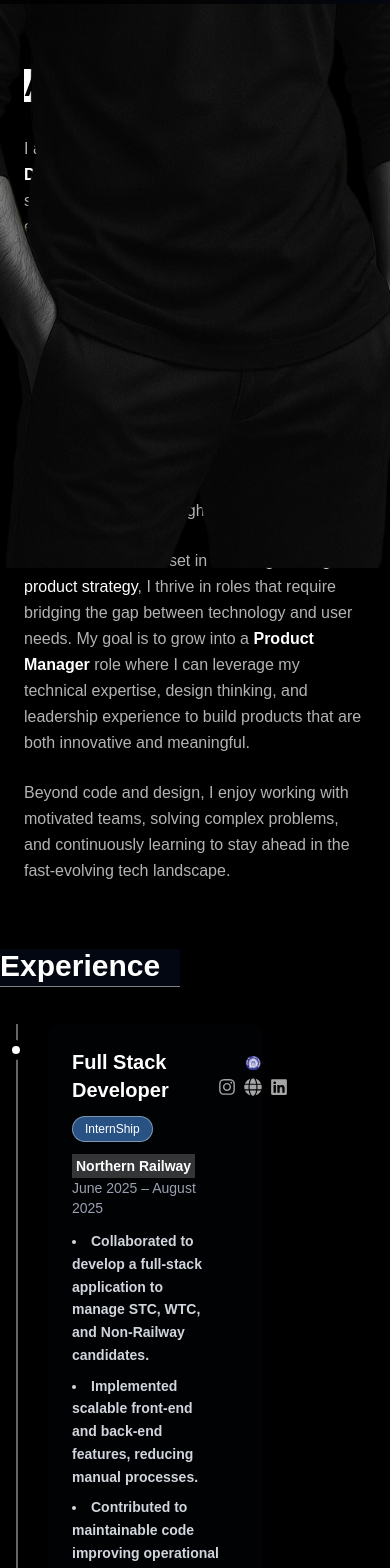
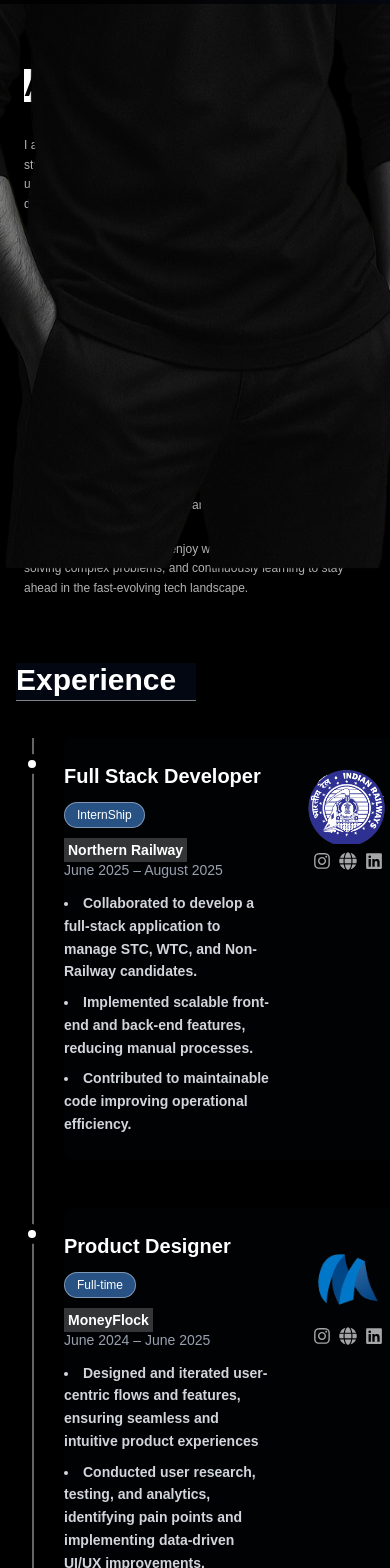
Before and after one commit to alvindevil/next_portfolio, a Next.js app: page / in a window 390 px wide. Shown: the part 840-2408 px from the top of the page. Built offline with nearby package versions, Linux system fonts and the light colour scheme.

Commit message:
aboutUs and expSec responsive improved

```diff
--- a/src/app/pages/landingPage.tsx
+++ b/src/app/pages/landingPage.tsx
@@ -55,9 +55,10 @@ const LandingPage = () => {
         style={{ opacity: overlayOpacity }}
         className="fixed inset-0 bg-gradient-to-r from-black/80 to-gray-950/80 z-10 pointer-events-none"
       />
+      {/* middle line */}
       <motion.div
       style={{opacity : lineOpacity}}
-      className="w-[2px] h-[800px] bg-gray-500 fixed right-[30%] top-28 z-20">
+      className="w-[2px] h-[800px] bg-gray-500 fixed right-[30%] top-28 z-20 hidden sm:block">
       </motion.div>
 
       <HeroSection
--- a/src/app/sections/aboutSection.tsx
+++ b/src/app/sections/aboutSection.tsx
@@ -21,7 +21,7 @@ export default function AboutSection() {
         whileInView={{ opacity: 1, y: 0 }}
         transition={{ duration: 0.7, ease: 'easeOut' }}
         viewport={{ once: true }}
-        className="max-w-4xl space-y-6 text-white/70 leading-relaxed"
+        className="max-w-4xl space-y-6 text-white/70 leading-relaxed sm:text-[20px] text-[12px]"
       >
         <p>
           I am a <span className="text-white font-semibold">Full Stack Developer</span> and
--- a/src/app/sections/expSection.tsx
+++ b/src/app/sections/expSection.tsx
@@ -61,14 +61,14 @@ const experiences = [
 
 export default function ExperienceSection() {
   return (
-    <section className="max-w-[65vw] z-1 bg-black text-white sm:py-16 sm:px-6 md:px-12 cursor-pointer">
+    <section className="sm:max-w-[65vw] w-full ml-4 sm:ml-0  z-1 bg-black text-white sm:py-16 sm:px-6 md:px-12 cursor-pointer sm:text-base text-[12px] ">
       <h2 className="text-3xl md:text-4xl font-semibold mb-10 text-white">
         <span className='bg-gray-950 border-b-[0.3px] pb-1 pr-5 border-white/50 text-white'> Experience </span>
       </h2>
 
       <div className="relative ml-4">
         {/* Vertical Timeline Line */}
-        <div className="absolute left-0 top-0 h-full w-[2px] bg-white/40"></div>
+        <div className="absolute left-0 top-0 h-full w-[2px] bg-white/40 "></div>
 
         <div className="space-y-12">
           {experiences.map((exp, idx) => (
@@ -87,9 +87,9 @@ export default function ExperienceSection() {
               className="absolute -left-[10px] mt-4 mb-3 w-5 h-5 rounded-full bg-white border-[6px] border-black box-border "></motion.div>
 
               {/* Card */}
-              <div className="ml-8  flex flex-row justify-between items-start  pl-6 py-6 bg-gray-900/10 rounded-lg  hover:border-white transition-all ease-in-out  w-full box-border">
+              <div className="ml-8 flex flex-row justify-between items-start px-2 pl-0 sm:pl-6 py-6  bg-gray-900/10 rounded-lg  w-full  ">
                 {/* Left Side: Text */}
-                <div className="flex-1 pr-6 space-y-3">
+                <div className="flex-1 pr-6 space-y-3 w-full">
                   <div className="flex items-center gap-3 flex-wrap">
                     <h3 className="text-xl md:text-2xl font-semibold text-white">
                       {exp.role}
@@ -111,7 +111,7 @@ export default function ExperienceSection() {
                 </div>
 
                 {/* Right Side: Logo + Social Links */}
-                <div className="flex flex-col items-center w-[10%] h-fit py-2 gap-y-2">
+                <div className="flex flex-col items-center sm:w-[10%] w-[30%] h-fit py-2 gap-y-2">
                   <img
                     className="w-full h-full object-cover "
                     src={exp.src}
--- a/src/app/sections/hero.tsx
+++ b/src/app/sections/hero.tsx
@@ -115,7 +115,7 @@ export default function HeroSection({ prop }: HeroSectionProps) {
         {/* Right Quote */}
         <motion.blockquote
           style={{ y: subTextY, opacity: contentOpacity }}
-          className="absolute top-[20%]
+          className="absolute sm:top-[20%] top-[15%]
              left-[5%] sm:left-auto sm:right-[5%]
              w-[70%] sm:w-[30%]
              text-[60%] sm:text-[14px]
@@ -132,7 +132,7 @@ export default function HeroSection({ prop }: HeroSectionProps) {
         <motion.div style={{ opacity: contentOpacity }}>
           <button
             onClick={prop.cta.onClick}
-            className="font-bold text-[16px] opacity-0 shadow-2xl hover:shadow-white/60 absolute right-[10%] sm:right-[5%] bottom-7% sm:bottom-[10%] cursor-pointer w-fit h-fit px-8 py-2 text-white border rounded-4xl bg-white/20 hover:bg-white/90 hover:text-black"
+            className="font-bold text-[16px] sm:opacity-100 opacity-0 shadow-2xl hover:shadow-white/60 absolute right-[10%] sm:right-[5%] bottom-7% sm:bottom-[10%] cursor-pointer w-fit h-fit px-8 py-2 text-white border rounded-4xl bg-white/20 hover:bg-white/90 hover:text-black"
           >
             {prop.cta.type}
           </button>
```
